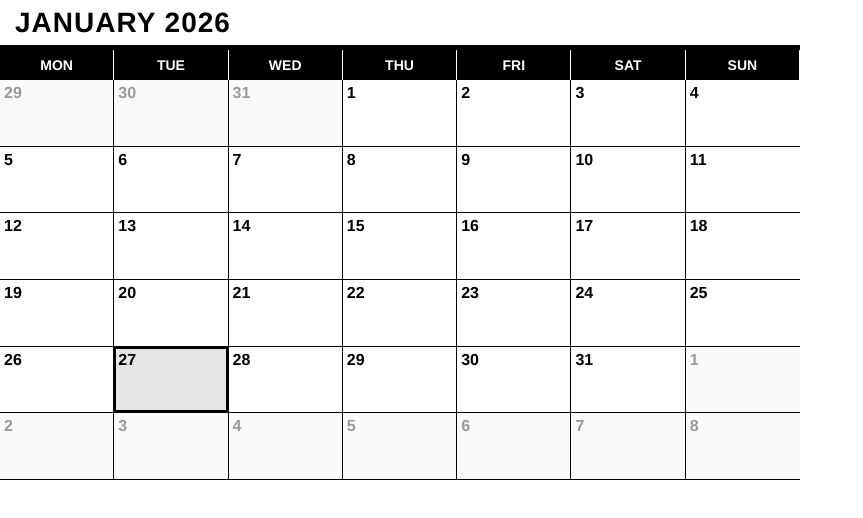
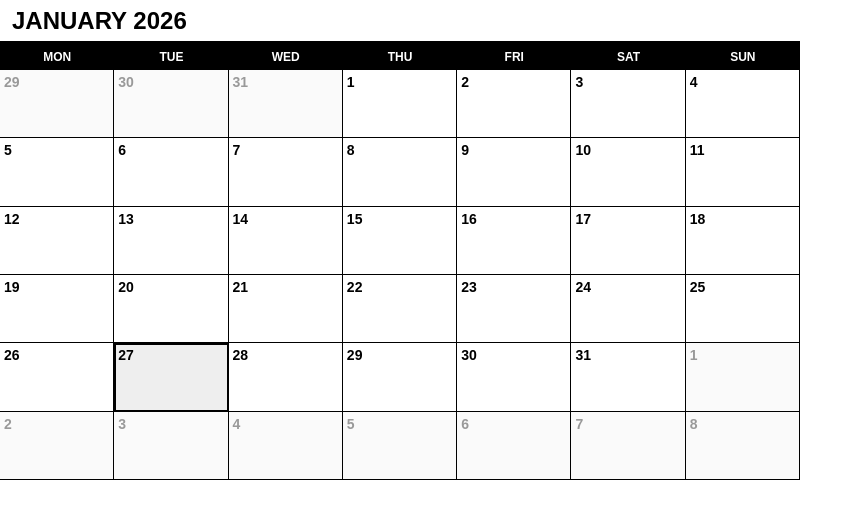
Before and after one commit to adriacp96/kindlecal, a plain HTML site: page index.html in a window 1280 px wide. Shown: the whole page, without its empty margins (0-863 px from the left). Drawn offline with Linux system fonts and the light colour scheme; no server answers.

Commit message:
Update index.html

```diff
--- a/index.html
+++ b/index.html
@@ -2,137 +2,34 @@
 <html lang="en">
 <head>
     <meta charset="UTF-8">
-    <title>reTerminal Month View (800x480)</title>
+    <title>Fast reTerminal Calendar</title>
     <script src="https://cdnjs.cloudflare.com/ajax/libs/ical.js/1.5.0/ical.min.js"></script>
     <style>
-        :root {
-            --bg: #ffffff;
-            --text: #000000;
-            --border: #000000;
-            --today-bg: #e5e5e5;
+        :root { --bg: #fff; --text: #000; --border: #000; --today: #eee; }
+        * { box-sizing: border-box; -webkit-font-smoothing: antialiased; }
+        body, html {
+            background: var(--bg); color: var(--text);
+            font-family: sans-serif; margin: 0; padding: 0;
+            width: 800px; height: 480px; overflow: hidden;
         }
-
-        * { box-sizing: border-box; }
-
-        body, html {
-            background-color: var(--bg);
-            color: var(--text);
-            font-family: "Amazon Ember", "Helvetica Neue", Helvetica, Arial, sans-serif;
-            margin: 0;
-            padding: 0;
-            /* Explicit reTerminal Resolution */
-            width: 800px;
-            height: 480px;
-            overflow: hidden;
-        }
-
-        .container {
-            display: flex;
-            flex-direction: column;
-            width: 800px;
-            height: 480px;
-        }
-
-        header {
-            height: 50px; /* Slimmer header for 480px height */
-            display: flex;
-            align-items: center;
-            padding-left: 15px;
-            border-bottom: 5px solid var(--border);
-        }
-
-        #month-label {
-            font-size: 28px;
-            font-weight: 900;
-            text-transform: uppercase;
-            letter-spacing: 1px;
-        }
-
-        .calendar-grid {
-            display: grid;
-            grid-template-columns: repeat(7, 1fr);
-            /* Header row + 6 weeks to ensure all month configurations fit */
-            grid-template-rows: 30px repeat(6, 1fr);
-            flex-grow: 1;
-            width: 100%;
-        }
-
-        .day-header {
-            background: #000;
-            color: #fff;
-            text-align: center;
-            line-height: 30px;
-            font-weight: 800;
-            font-size: 14px;
-            text-transform: uppercase;
-            border-right: 1px solid #fff;
-        }
-
-        .day-cell {
-            border-right: 1px solid var(--border);
-            border-bottom: 1px solid var(--border);
-            padding: 4px;
-            display: flex;
-            flex-direction: column;
-            overflow: hidden;
-        }
-
-        .day-cell.today {
-            background-color: var(--today-bg);
-            box-shadow: inset 0 0 0 2px #000;
-        }
-
-        .day-cell.other-month {
-            background-color: #fafafa;
-            color: #999;
-        }
-
-        .day-number {
-            font-size: 16px;
-            font-weight: 900;
-            margin-bottom: 2px;
-        }
-
-        .events-container {
-            display: flex;
-            flex-direction: column;
-            gap: 2px;
-            overflow: hidden;
-        }
-
-        .event-item {
-            font-size: 10px;
-            font-weight: 800;
-            background: #000;
-            color: #fff;
-            padding: 1px 3px;
-            white-space: nowrap;
-            overflow: hidden;
-            text-overflow: ellipsis;
-            border-radius: 1px;
-            line-height: 1.2;
-        }
-
-        .day-header:last-child, .day-cell:nth-child(7n) {
-            border-right: none;
-        }
+        .container { display: flex; flex-direction: column; width: 800px; height: 480px; }
+        header { height: 45px; display: flex; align-items: center; padding-left: 12px; border-bottom: 4px solid #000; }
+        #month-label { font-size: 24px; font-weight: 900; text-transform: uppercase; }
+        .grid { display: grid; grid-template-columns: repeat(7, 1fr); grid-template-rows: 25px repeat(6, 1fr); flex: 1; }
+        .h { background: #000; color: #fff; text-align: center; line-height: 25px; font-size: 12px; font-weight: 800; text-transform: uppercase; }
+        .c { border-right: 1px solid #000; border-bottom: 1px solid #000; padding: 4px; overflow: hidden; }
+        .c.today { background: var(--today); outline: 2px solid #000; outline-offset: -2px; }
+        .c.off { background: #fafafa; color: #999; }
+        .num { font-size: 14px; font-weight: 800; margin-bottom: 2px; }
+        .events { display: flex; flex-direction: column; gap: 2px; }
+        .e { font-size: 10px; font-weight: 700; background: #000; color: #fff; padding: 1px 3px; white-space: nowrap; overflow: hidden; text-overflow: ellipsis; border-radius: 1px; }
     </style>
 </head>
 <body>
-
     <div class="container">
-        <header>
-            <div id="month-label">MONTH YEAR</div>
-        </header>
-
-        <div class="calendar-grid" id="calendar-grid">
-            <div class="day-header">Mon</div>
-            <div class="day-header">Tue</div>
-            <div class="day-header">Wed</div>
-            <div class="day-header">Thu</div>
-            <div class="day-header">Fri</div>
-            <div class="day-header">Sat</div>
-            <div class="day-header">Sun</div>
+        <header><div id="month-label">LOADING...</div></header>
+        <div class="grid" id="g">
+            <div class="h">Mon</div><div class="h">Tue</div><div class="h">Wed</div><div class="h">Thu</div><div class="h">Fri</div><div class="h">Sat</div><div class="h">Sun</div>
         </div>
     </div>
 
@@ -140,60 +37,57 @@
         const icalUrl = 'https://p108-caldav.icloud.com/published/2/MTUxMDYwNTYxNDE1MTA2MOcLt9DeC6aDOBzlZCUDejDdugx2IBT9HDhJA6jGIXwDHsR2_c0JH71EnIqBSkhBPTX-OE44UuANI0LecwDIOcg';
         const proxy = 'https://corsproxy.io/?' + encodeURIComponent(icalUrl);
 
-        async function renderCalendar() {
+        function setupGrid() {
             const now = new Date();
             const year = now.getFullYear();
             const month = now.getMonth();
-
             document.getElementById('month-label').innerText = now.toLocaleString('en-GB', { month: 'long', year: 'numeric' });
 
-            const firstDay = new Date(year, month, 1);
-            let startOffset = firstDay.getDay() - 1;
-            if (startOffset === -1) startOffset = 6;
+            const first = new Date(year, month, 1);
+            let offset = first.getDay() - 1; if (offset === -1) offset = 6;
+            const grid = document.getElementById('g');
 
-            const grid = document.getElementById('calendar-grid');
-            const totalCells = 42;
-
-            for (let i = 0; i < totalCells; i++) {
-                const dayDate = new Date(year, month, 1 - startOffset + i);
+            for (let i = 0; i < 42; i++) {
+                const d = new Date(year, month, 1 - offset + i);
                 const cell = document.createElement('div');
-                cell.className = 'day-cell';
-                if (dayDate.getMonth() !== month) cell.classList.add('other-month');
-                if (dayDate.toDateString() === now.toDateString()) cell.classList.add('today');
-
-                cell.innerHTML = `
-                    <div class="day-number">${dayDate.getDate()}</div>
-                    <div class="events-container"></div>
-                `;
-                cell.dataset.date = dayDate.toDateString();
+                cell.className = 'c' + (d.getMonth() !== month ? ' off' : '') + (d.toDateString() === now.toDateString() ? ' today' : '');
+                cell.id = 'd-' + d.toDateString();
+                cell.innerHTML = `<div class="num">${d.getDate()}</div><div class="events"></div>`;
                 grid.appendChild(cell);
-            }
-
-            try {
-                const response = await fetch(proxy);
-                const data = await response.text();
-                const jcalData = ICAL.parse(data);
-                const comp = new ICAL.Component(jcalData);
-                const vevents = comp.getAllSubcomponents('vevent');
-
-                vevents.forEach(ve => {
-                    const event = new ICAL.Event(ve);
-                    const dateKey = event.startDate.toJSDate().toDateString();
-
-                    const targetCell = grid.querySelector(`[data-date="${dateKey}"]`);
-                    if (targetCell) {
-                        const evDiv = document.createElement('div');
-                        evDiv.className = 'event-item';
-                        evDiv.innerText = event.summary;
-                        targetCell.querySelector('.events-container').appendChild(evDiv);
-                    }
-                });
-            } catch (e) {
-                console.error("Calendar Sync Failed");
             }
         }
 
-        renderCalendar();
+        async function loadEvents() {
+            try {
+                const res = await fetch(proxy);
+                const text = await res.text();
+                // Wrap parsing in a micro-task so the grid paints first
+                setTimeout(() => {
+                    const jcal = ICAL.parse(text);
+                    const comp = new ICAL.Component(jcal);
+                    const events = comp.getAllSubcomponents('vevent');
+
+                    events.forEach(ve => {
+                        const ev = new ICAL.Event(ve);
+                        const key = 'd-' + ev.startDate.toJSDate().toDateString();
+                        const cell = document.getElementById(key);
+                        if (cell) {
+                            const container = cell.querySelector('.events');
+                            const div = document.createElement('div');
+                            div.className = 'e';
+                            div.innerText = ev.summary;
+                            container.appendChild(div);
+                        }
+                    });
+                }, 10);
+            } catch (e) { console.error("Sync Error"); }
+        }
+
+        // Run setup immediately, then load events after a frame
+        setupGrid();
+        requestAnimationFrame(() => {
+            loadEvents();
+        });
     </script>
 </body>
 </html>
```
